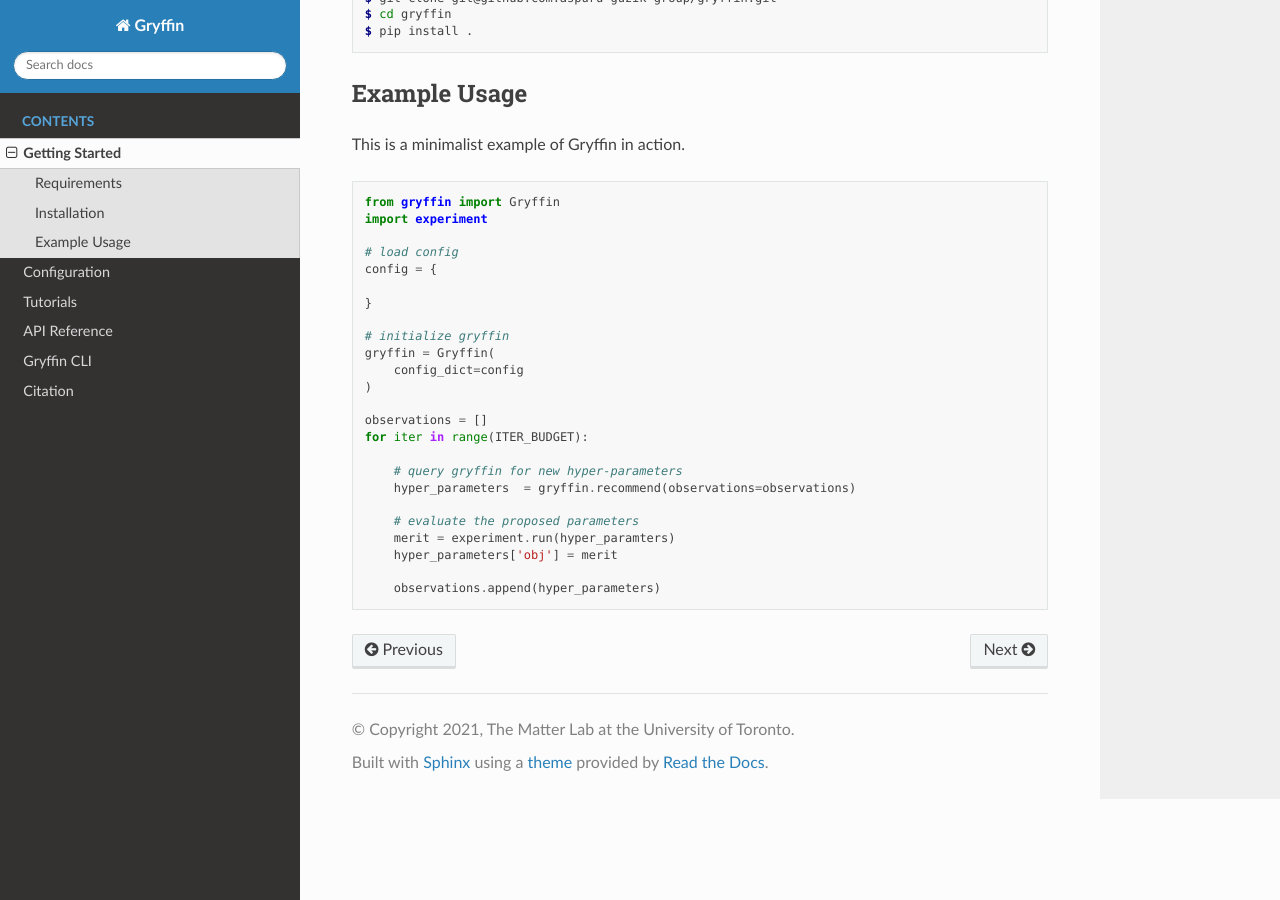
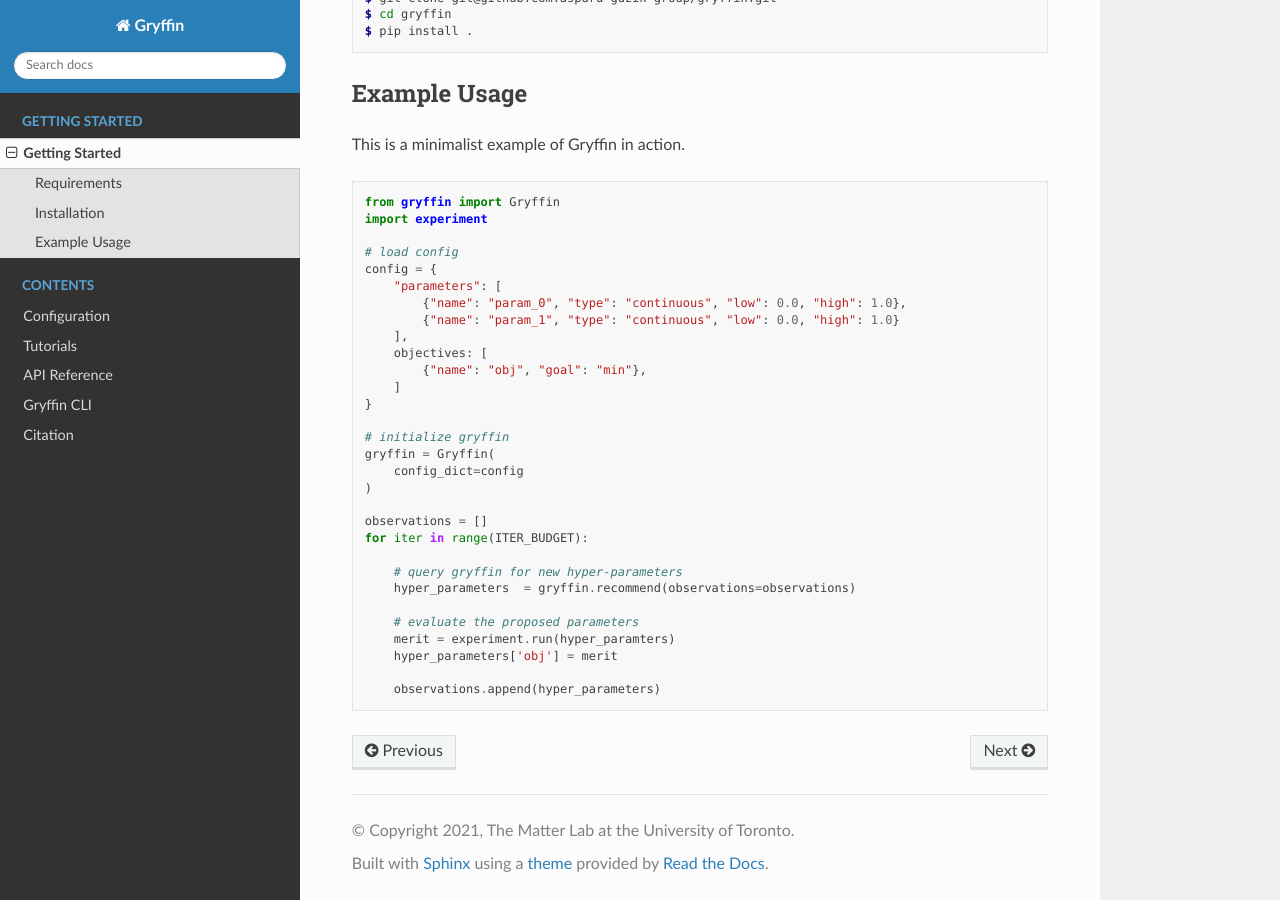
Before and after one commit to aspuru-guzik-group/gryffin, a Sphinx documentation site: the page built from docs/source/getting_started.rst, in a window 1280 px wide and 900 px high, scrolled down 556 px. Built offline with Sphinx 7.4.7 and the Read the Docs theme 2.0.0, drawn with Linux system fonts in a browser that asks for light colours.

Commit message:
Break up contents

```diff
--- a/docs/source/getting_started.rst
+++ b/docs/source/getting_started.rst
@@ -40,7 +40,13 @@ This is a minimalist example of Gryffin in action.
 
     # load config
     config = {
-
+        "parameters": [
+            {"name": "param_0", "type": "continuous", "low": 0.0, "high": 1.0},
+            {"name": "param_1", "type": "continuous", "low": 0.0, "high": 1.0}
+        ],
+        objectives: [
+            {"name": "obj", "goal": "min"},
+        ]
     }
 
     # initialize gryffin
```
Also changed, not shown: docs/source/index.rst (+6 -1 lines), docs/source/tutorials/perovskites.ipynb.
